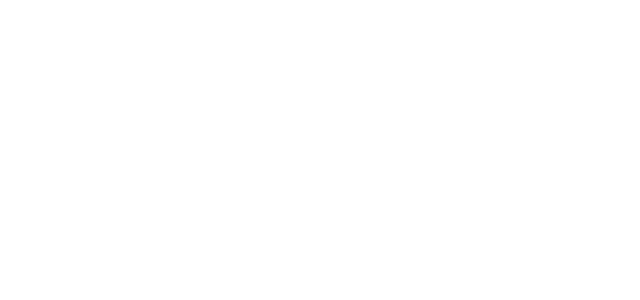
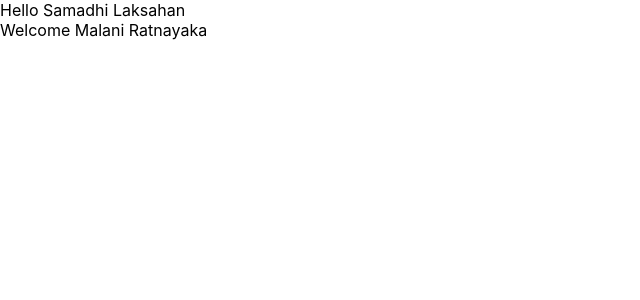
Before and after one commit to mytute/react-test, a React (Create React App) app in the folder hello-world/: page / in a window 1280 px wide. Shown: the top 300 px of the page, without its empty margins (0-640 px from the left). Built offline with nearby package versions, Linux system fonts and the light colour scheme.

Commit message:
add test

```diff
--- a/hello-world/src/App.js
+++ b/hello-world/src/App.js
@@ -5,7 +5,8 @@
 function App() {
   return (
     <div >
-
+      <Greet firstName='Samadhi' lastName='Laksahan' />
+      <Welcome firstName='Malani' lastName='Ratnayaka'/>
     </div>
   );
 }
--- a/hello-world/src/components/Greet.js
+++ b/hello-world/src/components/Greet.js
@@ -1,10 +1,11 @@
 import React from 'react';
 
 const Greet = (props) => {
+   const {firstName, lastName}= props;
 
   return (
     <>
-    <div>Hello Samadhi</div>
+    <div>Hello {firstName} {lastName}</div>
 
     </>
   )
--- a/hello-world/src/components/Welcome.js
+++ b/hello-world/src/components/Welcome.js
@@ -1,12 +1,13 @@
-import React, { Component } from 'react'
+import React, { Component } from 'react';
 
 export class Welcome extends Component {
 
   render() {
+    const {firstName, lastName}= this.props;
     return (
-      <div>Welcome Samadhi</div>
+      <div>Welcome {firstName} {lastName}</div>
     )
   }
 }
 
-export default Welcome
+export default Welcome;
```
Also changed, not shown: 1 other file (tests, documents, lock files or other folders).
